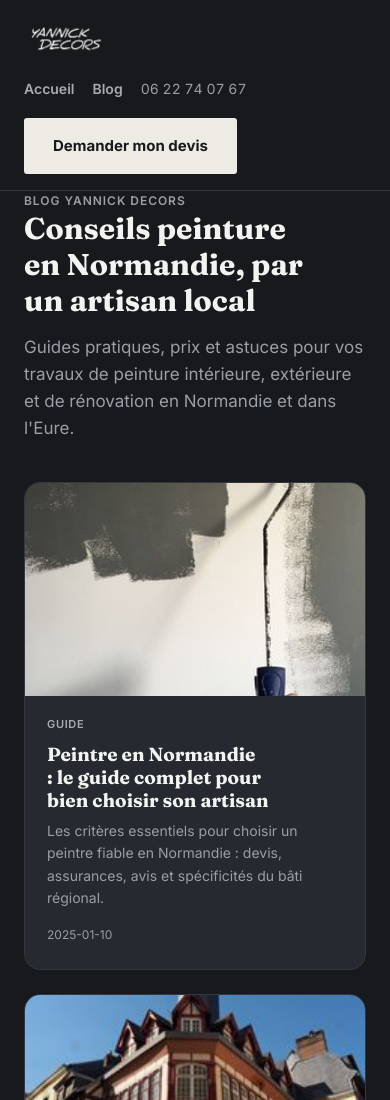
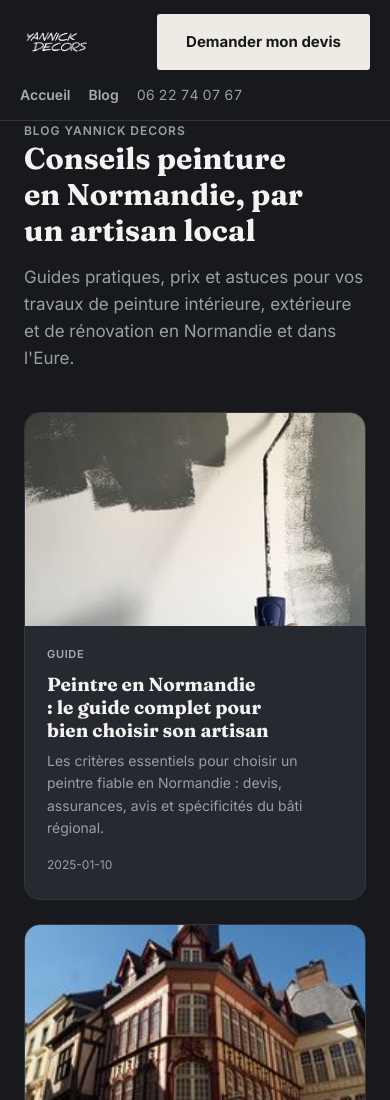
Before and after one commit to pichouleo/yannick-decors-site, a plain HTML site: page blog/index.html in a window 390 px wide. Shown: the top 1100 px of the page. Drawn offline with Linux system fonts and the light colour scheme.

Commit message:
Harmonise taille navbar, tel cliquable, fix navbar mobile
- Les deux navbars (accueil/blog) font maintenant exactement la même
  taille (mêmes paddings, même hauteur de logo)
- Le numéro de téléphone est maintenant un lien cliquable (tel:)
- Navbar mobile retravaillée : logo + CTA sur la première ligne,
  liens Accueil/Blog/tel en dessous, plus de chevauchement avec le
  contenu

Co-Authored-By: Claude Sonnet 5 <noreply@anthropic.com>
Claude-Session: https://claude.ai/code/session_01HSe21Tyg8GDfcQ2Z5cSeUC

```diff
--- a/blog/index.html
+++ b/blog/index.html
@@ -20,13 +20,9 @@
 <body>
 <header>
   <div class="wrap">
-    <a class="brand" href="../index.html" aria-label="Retour à l'accueil Yannick Decors"><img class="logo-img" src="../img/navbar-logo.png" alt="Yannick Decors"></a>
-    <div class="hdr-right">
-      <a href="../index.html" class="nav-link">Accueil</a>
-      <a href="../blog/index.html" class="nav-link">Blog</a>
-      <span class="tel">06 22 74 07 67</span>
-      <a class="btn btn-bone" href="../index.html#devis">Demander mon devis</a>
-    </div>
+    <a class="logo-link" href="../index.html" aria-label="Retour en haut - Yannick Decors"><img class="logo-img" src="../img/navbar-logo.png" alt="Yannick Decors"></a>
+    <div class="hdr-links"><a href="../index.html" class="nav-link">Accueil</a><a href="../blog/index.html" class="nav-link">Blog</a><a href="tel:+33622740767" class="tel-link">06 22 74 07 67</a></div>
+    <a class="btn btn-bone" href="../index.html#devis">Demander mon devis</a>
   </div>
 </header>
 
--- a/blog/style.css
+++ b/blog/style.css
@@ -10,14 +10,21 @@ a{color:inherit;text-decoration:none}
 img{max-width:100%;display:block}
 .wrap{max-width:1120px;margin:0 auto;padding:0 24px}
 header{position:sticky;top:0;z-index:40;background:var(--bg);border-bottom:1px solid var(--line)}
-header .wrap{display:flex;align-items:center;justify-content:space-between;gap:16px;padding-top:16px;padding-bottom:16px;flex-wrap:wrap}
-.brand{display:flex;align-items:center;text-decoration:none;transition:opacity .15s ease}
-.brand:hover{opacity:.8}
-.logo-img{height:46px;width:auto;filter:brightness(0) invert(1);opacity:1;display:block}
-.hdr-right{display:flex;align-items:center;gap:18px;flex-wrap:wrap}
-.tel{font-size:14px;color:var(--muted);font-variant-numeric:tabular-nums}
+header .wrap{display:flex;align-items:center;justify-content:space-between;gap:12px 20px;padding:14px 20px;flex-wrap:wrap}
+.logo-img{height:40px;width:auto;filter:brightness(0) invert(1);opacity:1;display:block}
+.logo-link{display:flex;align-items:center;transition:opacity .15s ease;order:1}
+.logo-link:hover{opacity:.8}
+.hdr-links{display:flex;align-items:center;gap:18px;flex-wrap:wrap;order:3;flex-basis:100%;justify-content:flex-start;margin-top:2px}
+.tel-link{font-size:14px;color:var(--muted);font-variant-numeric:tabular-nums;text-decoration:none;transition:color .15s ease}
+.tel-link:hover{color:var(--ink)}
 .nav-link{text-decoration:none;color:var(--slate);font-size:14px;font-weight:600;transition:color .15s ease}
 .nav-link:hover{color:var(--ink)}
+header .btn{order:2}
+@media(min-width:760px){
+  header .wrap{flex-wrap:nowrap}
+  .hdr-links{order:2;flex-basis:auto;margin-top:0;margin-left:auto;margin-right:18px}
+  header .btn{order:3}
+}
 .btn{display:inline-flex;align-items:center;gap:8px;justify-content:center;padding:15px 28px;border-radius:3px;font-weight:700;font-size:15px;border:1px solid transparent;cursor:pointer;transition:transform .15s ease,background .15s ease,border-color .15s ease}
 .btn:hover{transform:translateY(-1px)}
 .btn-bone{background:var(--bone);color:#17191C}
```
Also changed, not shown: blog/peintre-normandie-guide.html (+3 -7 lines), blog/peinture-facade-maison-normandie.html (+3 -7 lines), blog/prix-peintre-normandie-2026.html (+3 -7 lines), blog/renovation-maison-ancienne-normandie.html (+3 -7 lines), blog/tarif-peintre-eure.html (+3 -7 lines), index.html (+14 -8 lines).
